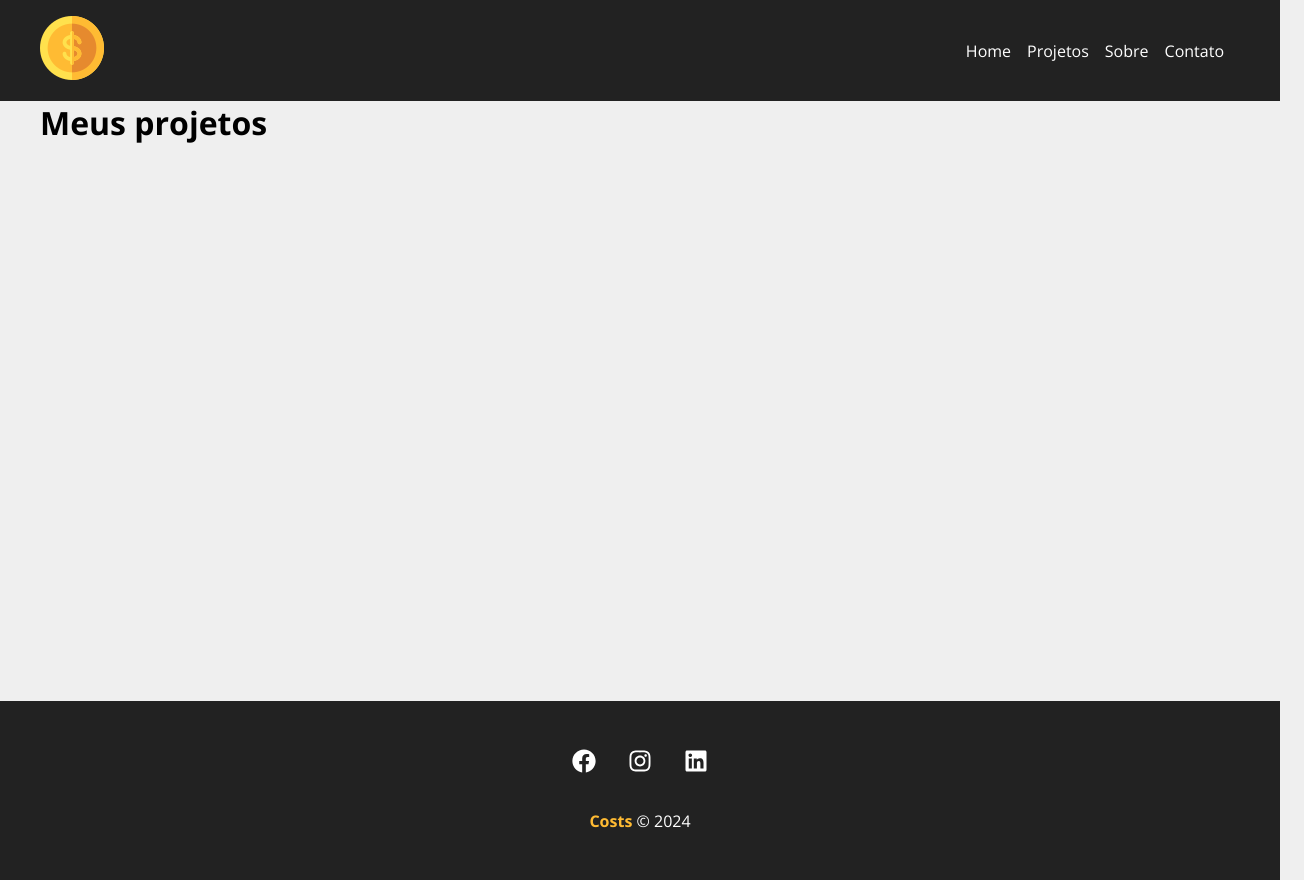
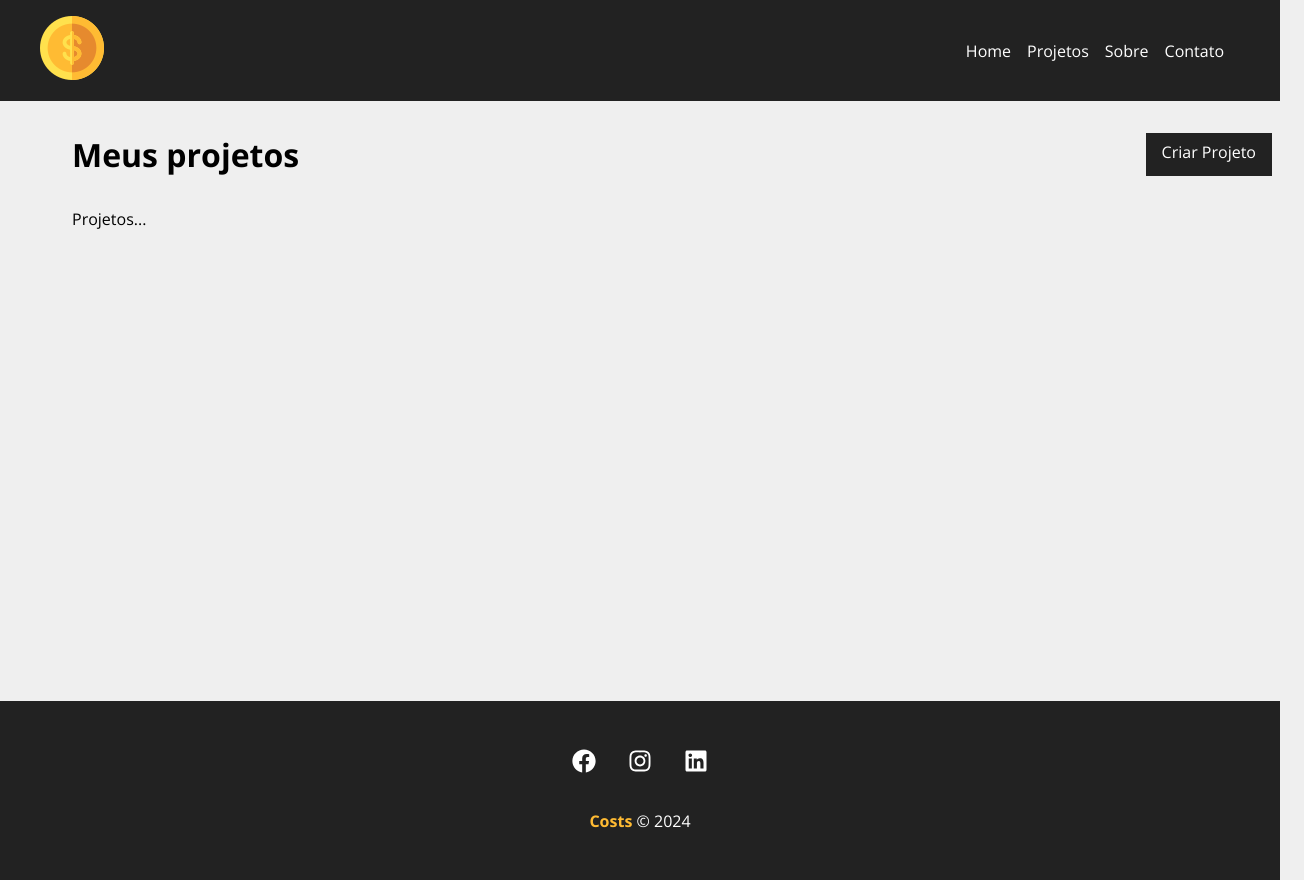
Before and after one commit to andredw13L/costs, a React (Create React App) app: page /projects in a window 1280 px wide. Shown: the whole page, 1304 px wide, since content can reach past the window. Built offline with nearby package versions, Linux system fonts and the light colour scheme.

Commit message:
Criando Dashboard

```diff
--- a/src/components/pages/Home.js
+++ b/src/components/pages/Home.js
@@ -7,7 +7,7 @@ function Home() {
         <section className={styles.home_container}>
             <h1>Bem-vindo ao <span>Costs</span></h1>
             <p>Comece a gerenciar os seus projetos agora mesmo!</p>
-            <LinkButton to="newproject" text="Criar Projeto"/>
+            <LinkButton to="/newproject" text="Criar Projeto"/>
             <img src={savings} alt="Costs"/>
         </section>
     )
--- a/src/components/pages/Projects.js
+++ b/src/components/pages/Projects.js
@@ -1,5 +1,8 @@
 import { useLocation } from "react-router-dom"
 import Message from "../layouts/Message"
+import styles from './Projects.module.css'
+import Container from '../layouts/Container'
+import LinkButton from "../layouts/LinkButton"
 
 function Projects() {
 
@@ -10,9 +13,15 @@ function Projects() {
     }
 
     return(
-        <div>
-            <h1>Meus projetos</h1>
+        <div className={styles.project_container}>
+            <div className={styles.title_container}>
+                <h1>Meus projetos</h1>
+                <LinkButton to="/newproject" text="Criar Projeto"/>
+            </div>
             { message && <Message type="success" msg={message} /> }
+            <Container customClass="start">
+                <p>Projetos...</p>
+            </Container>
         </div>
     )
 }
--- /dev/null
+++ b/src/components/pages/Projects.module.css
@@ -0,0 +1,9 @@
+.project_container {
+    padding: 2em;
+}
+
+.title_container {
+    display: flex;
+    justify-content: space-between;
+    margin-bottom: 2em;
+}
```
